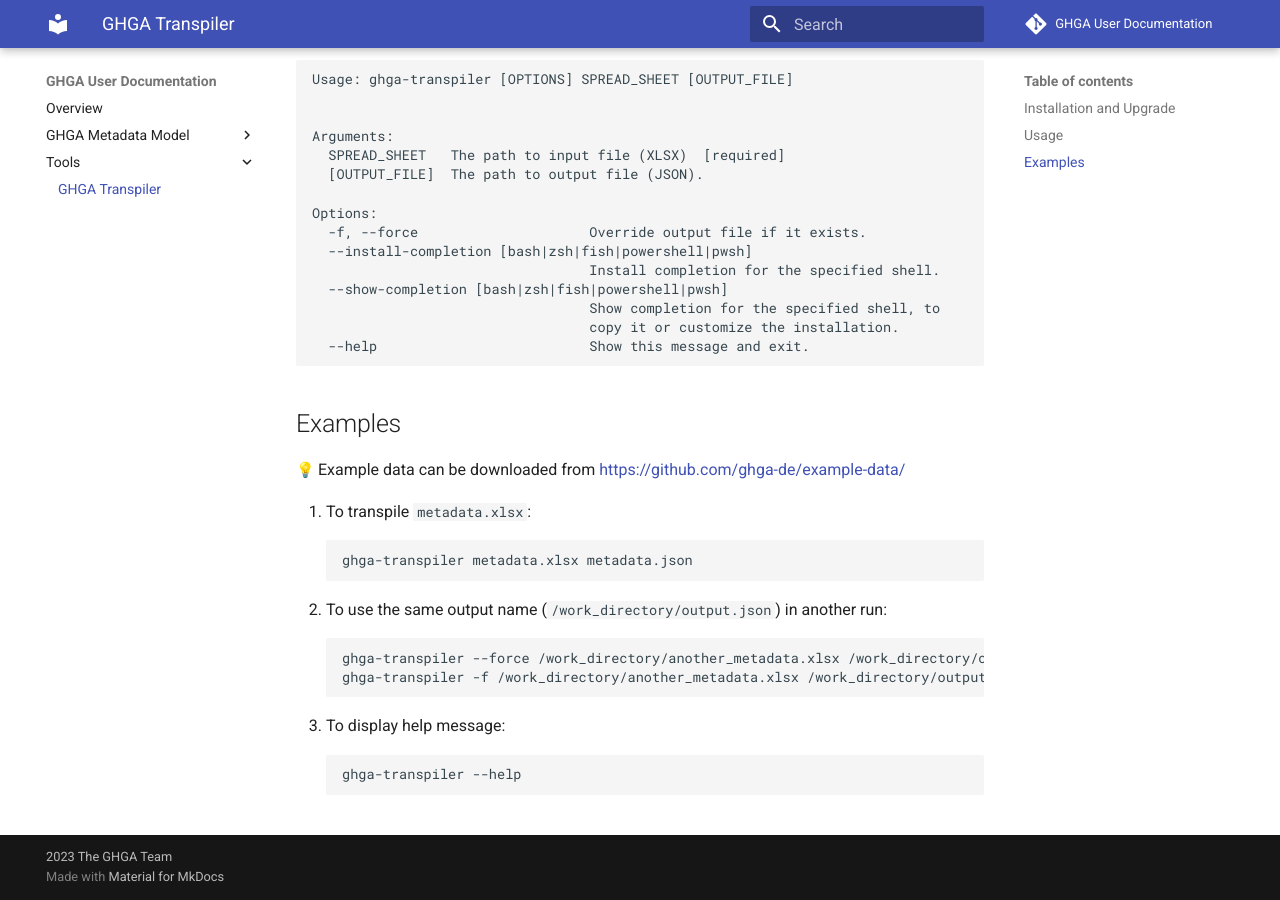
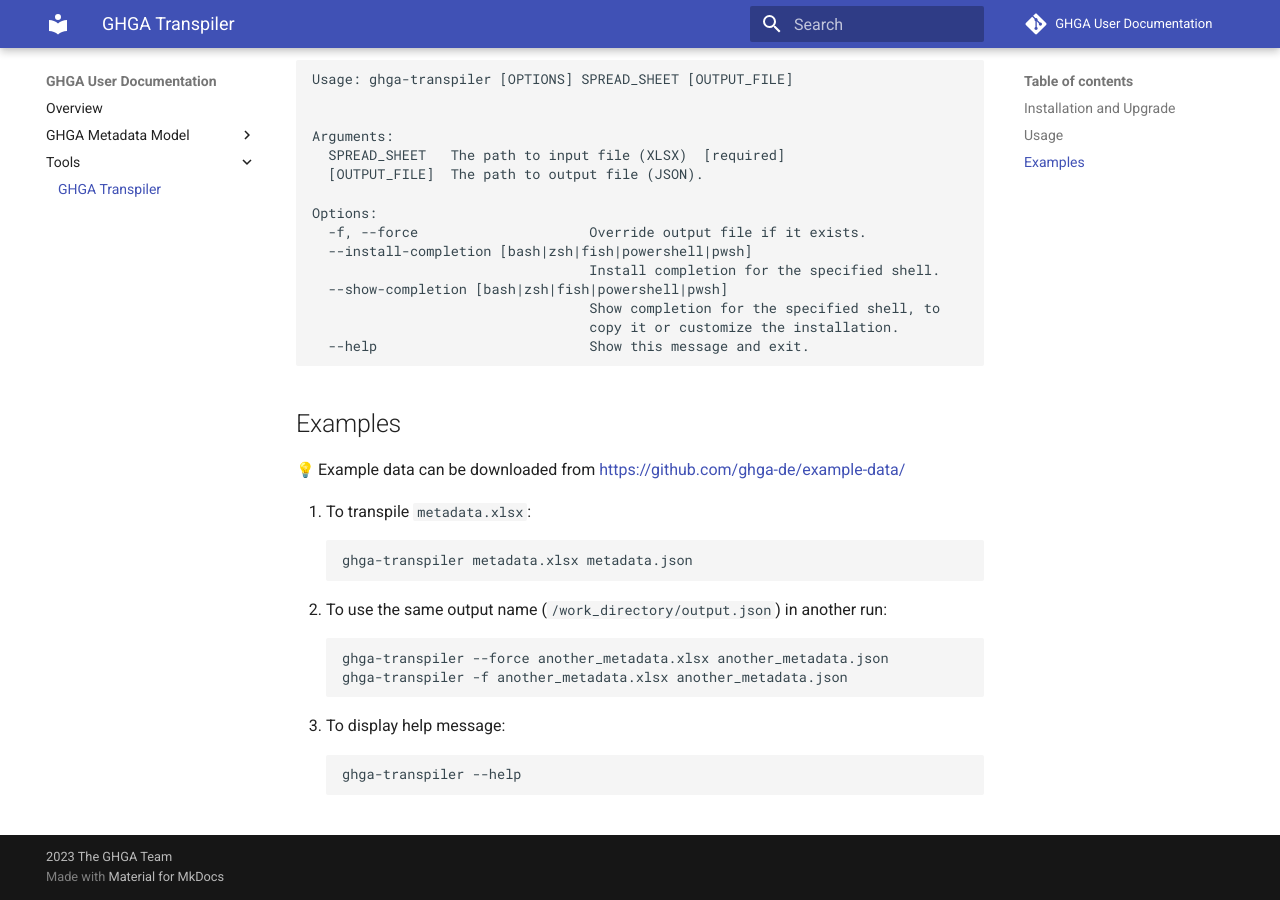
Before and after one commit to ghga-de/docs.ghga.de, an MkDocs documentation site: the page built from docs/transpiler/transpiler.md, in a window 1280 px wide and 900 px high, scrolled down 625 px. Built offline with MkDocs 1.6.1 and Material for MkDocs 9.7.7, drawn with Linux system fonts in a browser that asks for light colours; emoji names are drawn with the system emoji font; comment, search, counter and statistics services are not loaded.

Commit message:
Update docs/transpiler/transpiler.md
Co-authored-by: Leon Kuchenbecker <leon.kuchenbecker@uni-tuebingen.de>

````diff
--- a/docs/transpiler/transpiler.md
+++ b/docs/transpiler/transpiler.md
@@ -46,8 +46,8 @@ ghga-transpiler metadata.xlsx metadata.json
 ```
 2. To use the same output name (`/work_directory/output.json`) in another run:
 ```
-ghga-transpiler --force /work_directory/another_metadata.xlsx /work_directory/output.json
-ghga-transpiler -f /work_directory/another_metadata.xlsx /work_directory/output.json
+ghga-transpiler --force another_metadata.xlsx another_metadata.json
+ghga-transpiler -f another_metadata.xlsx another_metadata.json
 ```
 3. To display help message:
 ```
````
